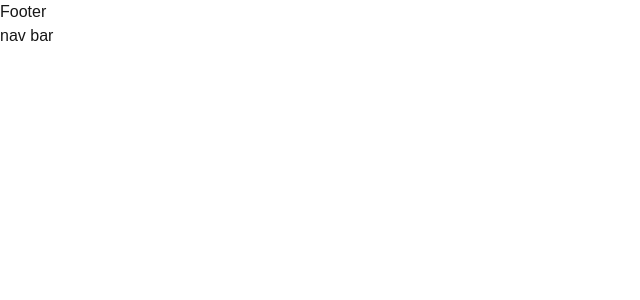
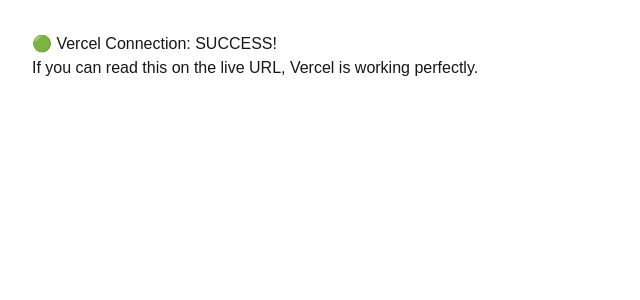
Before and after one commit to naymin-gif/CoMatch, a Next.js app: page / in a window 1280 px wide. Shown: the top 300 px of the page, without its empty margins (0-640 px from the left). Built offline with nearby package versions, Linux system fonts and the light colour scheme.

Commit message:
Test Vercel and Supabase connection.

```diff
--- a/app/page.tsx
+++ b/app/page.tsx
@@ -1,9 +1,8 @@
-import Footer from '@/components/layouts/Footer';
-import Navbar from '@/components/layouts/Navbar';
-
-export default function HomePage() {
-  return <div>
-    <Footer></Footer>
-    <Navbar></Navbar>
-  </div>
+export default function Home() {
+  return (
+    <main style={{ padding: '2rem', fontFamily: 'sans-serif' }}>
+      <h1>🟢 Vercel Connection: SUCCESS!</h1>
+      <p>If you can read this on the live URL, Vercel is working perfectly.</p>
+    </main>
+  )
 }
```
